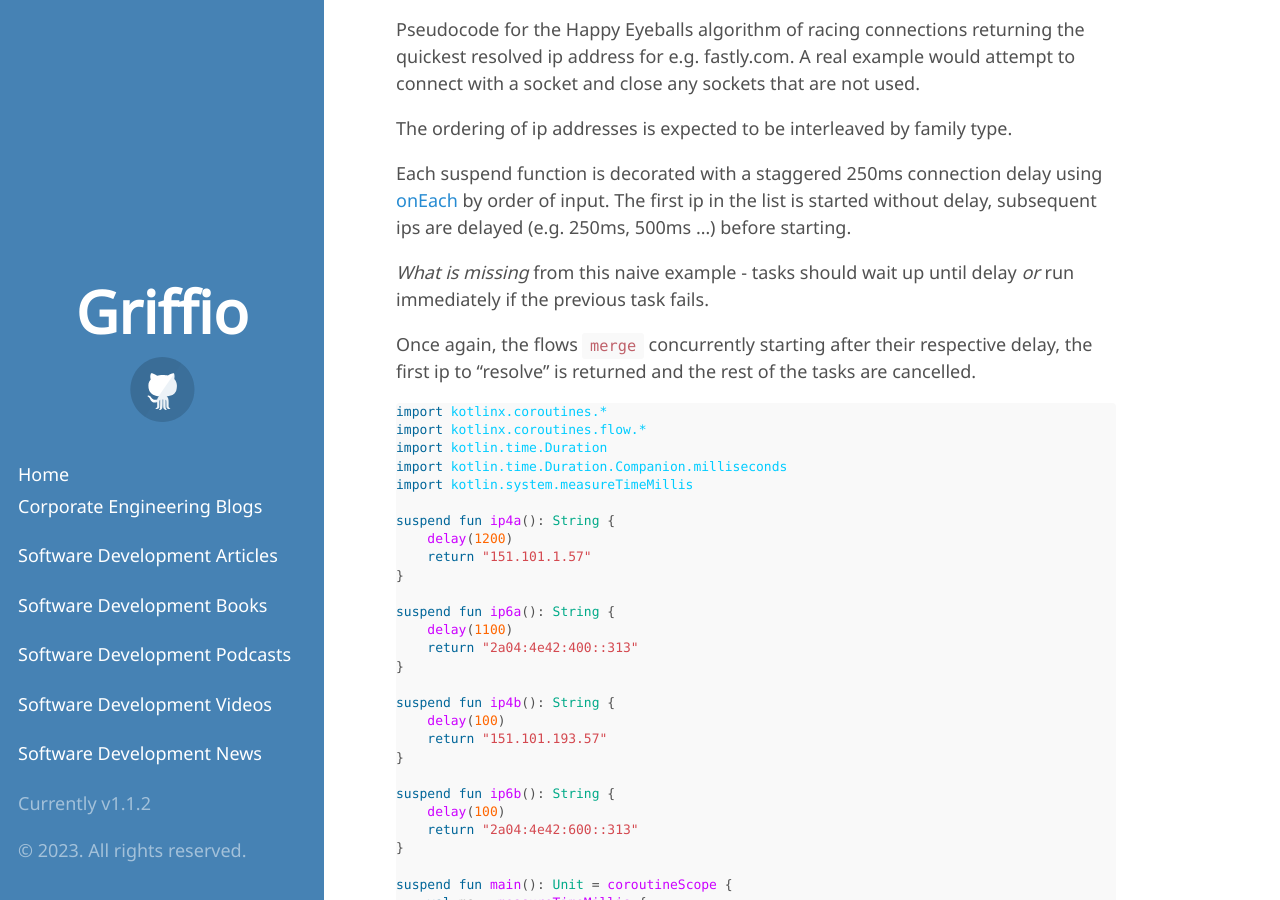
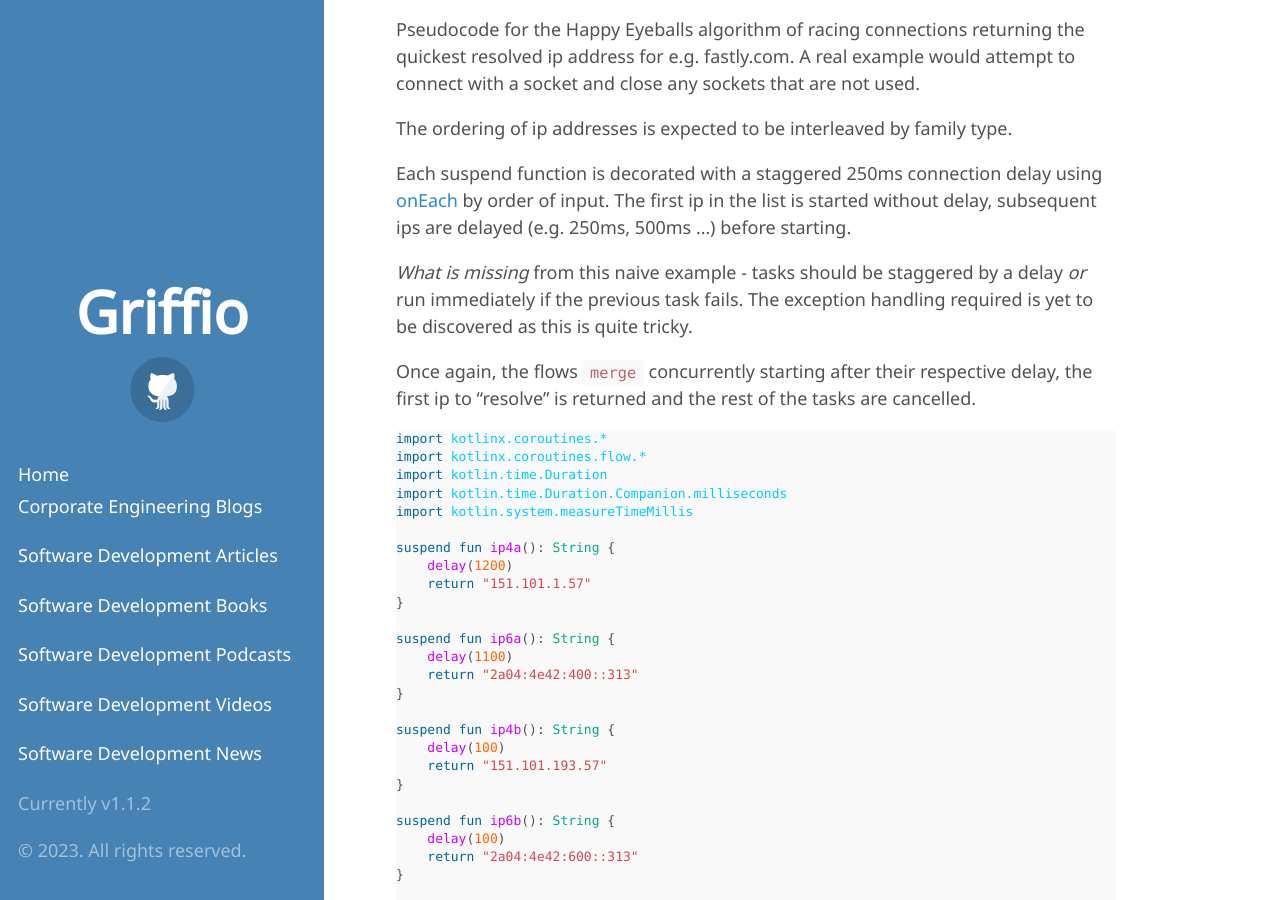
Before and after one commit to griffio/griffio.github.io, a Jekyll site: the page built from _posts/2023-03-18-More-Kotlin-Racing-Ambiguous-Coroutines.md, in a window 1280 px wide and 900 px high, scrolled down 4636 px. Built offline with Jekyll 4.4.1, drawn with Linux system fonts in a browser that asks for light colours; some web fonts are replaced.

Commit message:
Update 2023-03-18-More-Kotlin-Racing-Ambiguous-Coroutines.md

```diff
--- a/_posts/2023-03-18-More-Kotlin-Racing-Ambiguous-Coroutines.md
+++ b/_posts/2023-03-18-More-Kotlin-Racing-Ambiguous-Coroutines.md
@@ -241,7 +241,8 @@
 Each suspend function is decorated with a staggered 250ms connection delay using [onEach](https://kotlinlang.org/api/kotlinx.coroutines/kotlinx-coroutines-core/kotlinx.coroutines.flow/on-each.html) by order of input.
 The first ip in the list is started without delay, subsequent ips are delayed (e.g. 250ms, 500ms ...) before starting.
 
-*What is missing* from this naive example - tasks should wait up until delay *or* run immediately if the previous task fails.
+*What is missing* from this naive example - tasks should be staggered by a delay *or* run immediately if the previous task fails.
+The exception handling required is yet to be discovered as this is quite tricky.
 
 Once again, the flows `merge` concurrently starting after their respective delay, the first ip to "resolve" is returned
 and the rest of the tasks are cancelled.
```
